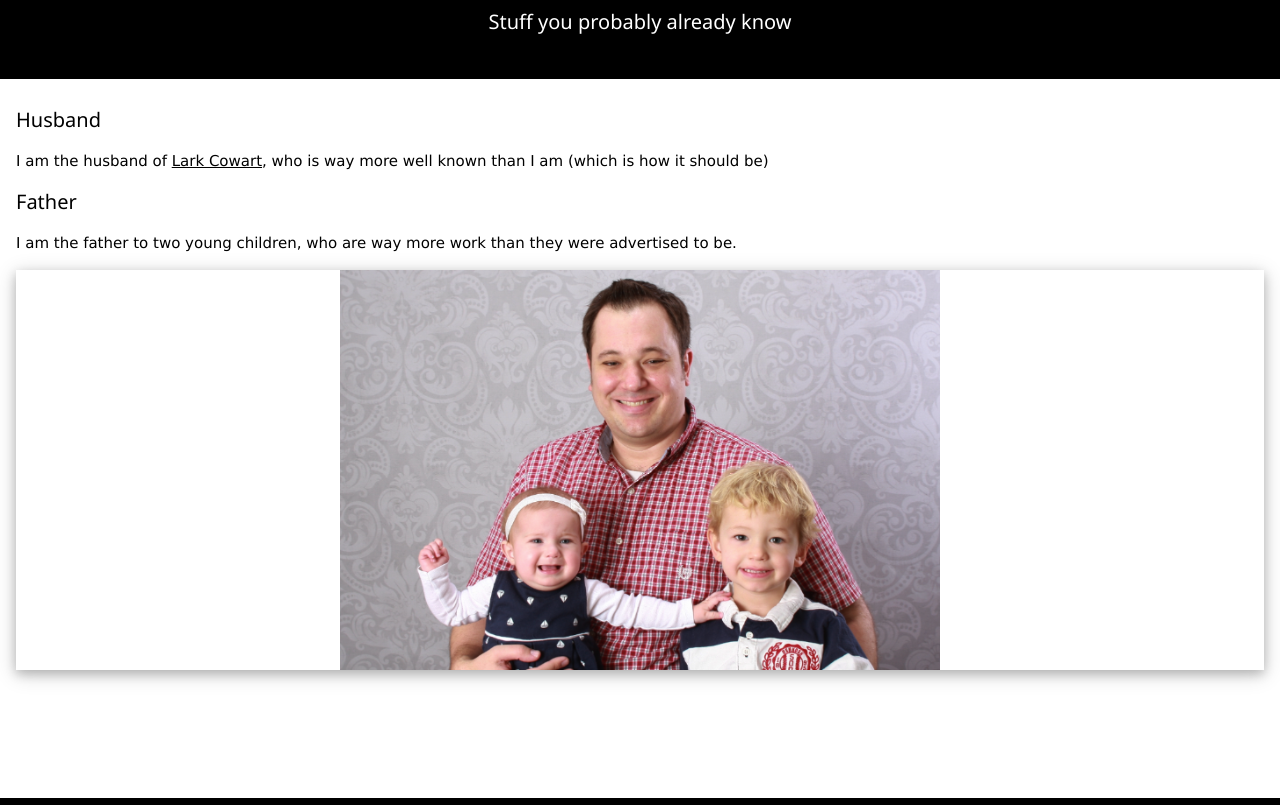
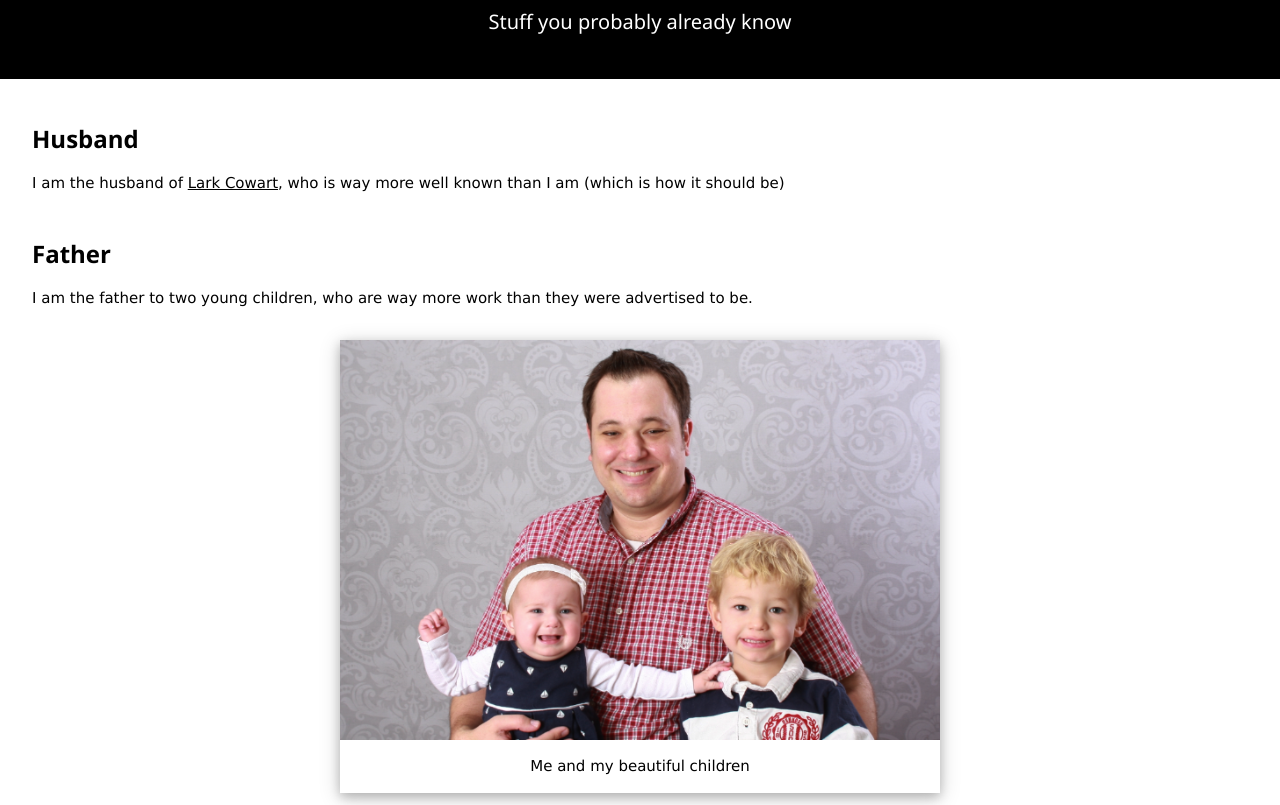
Before and after one commit to frankdeath/frankdeath, a plain HTML site: page about.html in a window 1280 px wide. Shown: the part 138-943 px from the top of the page. Drawn offline with nearby package versions, Linux system fonts and the light colour scheme.

Commit message:
Fixed about.html

```diff
--- a/about.html
+++ b/about.html
@@ -16,16 +16,25 @@
 		</div>
 
 		<div class="w3-panel">
-			  <h4>Husband</h4>
+            <div class="w3-panel">
+              <h3><b>Husband</b></h3>
 			  <p>I am the husband of <a href="https://www.larkcowartforjudge.com">Lark Cowart</a>,
 			  who is way more well known than I am (which is how it should be)</p>
-			  <h4>Father</h4>
+            </div>
+            <div class="w3-panel">
+                <h3><b>Father</b></h3>
 		          <p>I am the father to two young children, who are way more work
 			  than they were advertised to be.</p>
-			  <div class="w3-card-4 w3-center">
-				  <img src="images/myBeautifulChildren.png" alt="Father with two unhappy children">
-			  </div>
+            </div>
+			  <div class="w3-container w3-center">
+			     <div class="w3-card-4" style="width:600px;margin-left:auto;margin-right:auto">
+				    <img src="images/myBeautifulChildren.png" alt="Kevin and his two beautiful children (one is crying and the other is smiling awkwardly)" style="width:100%">
+                    <div class="w3-container">
+                        <p>Me and my beautiful children</p>
+                    </div>
+                 </div>
 			  <br><br><br><br><br>
+              </div>
 		</div>
 
 		<div w3-include-html="footer.html"></div>
```
